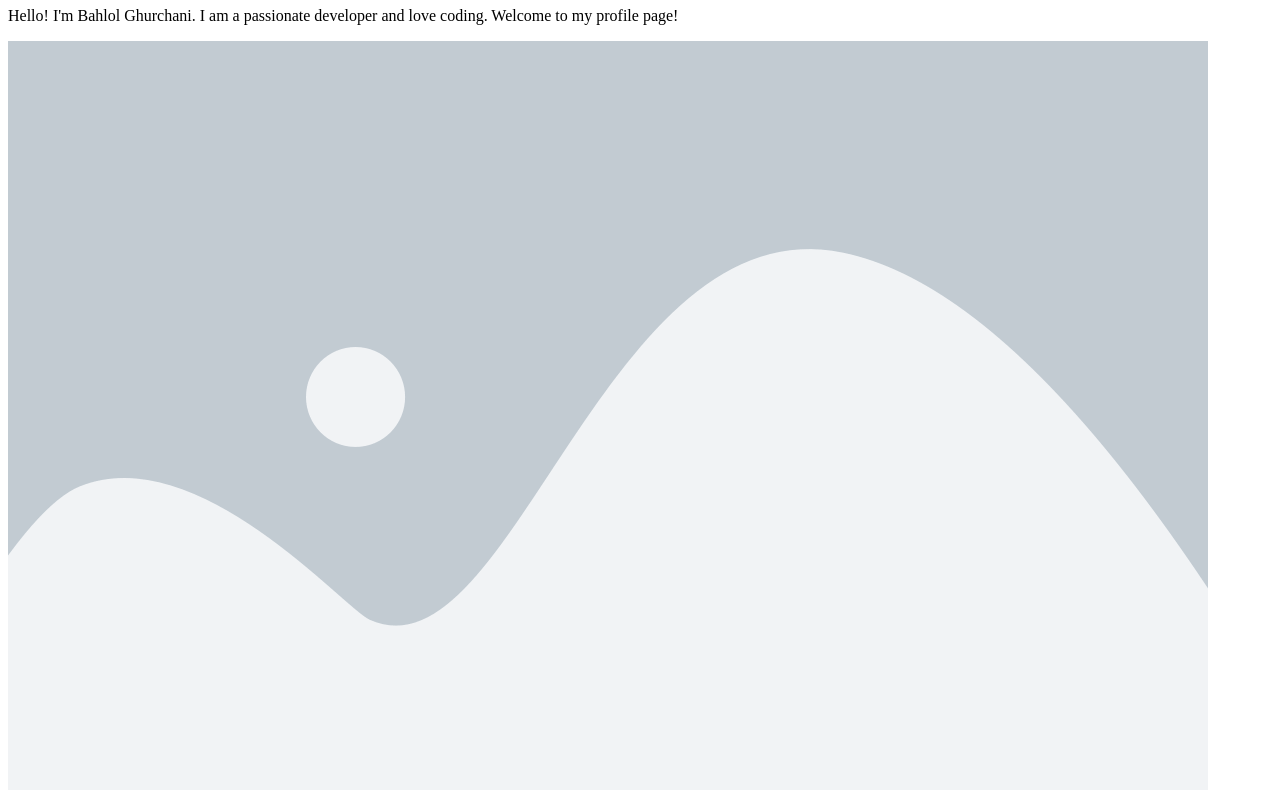
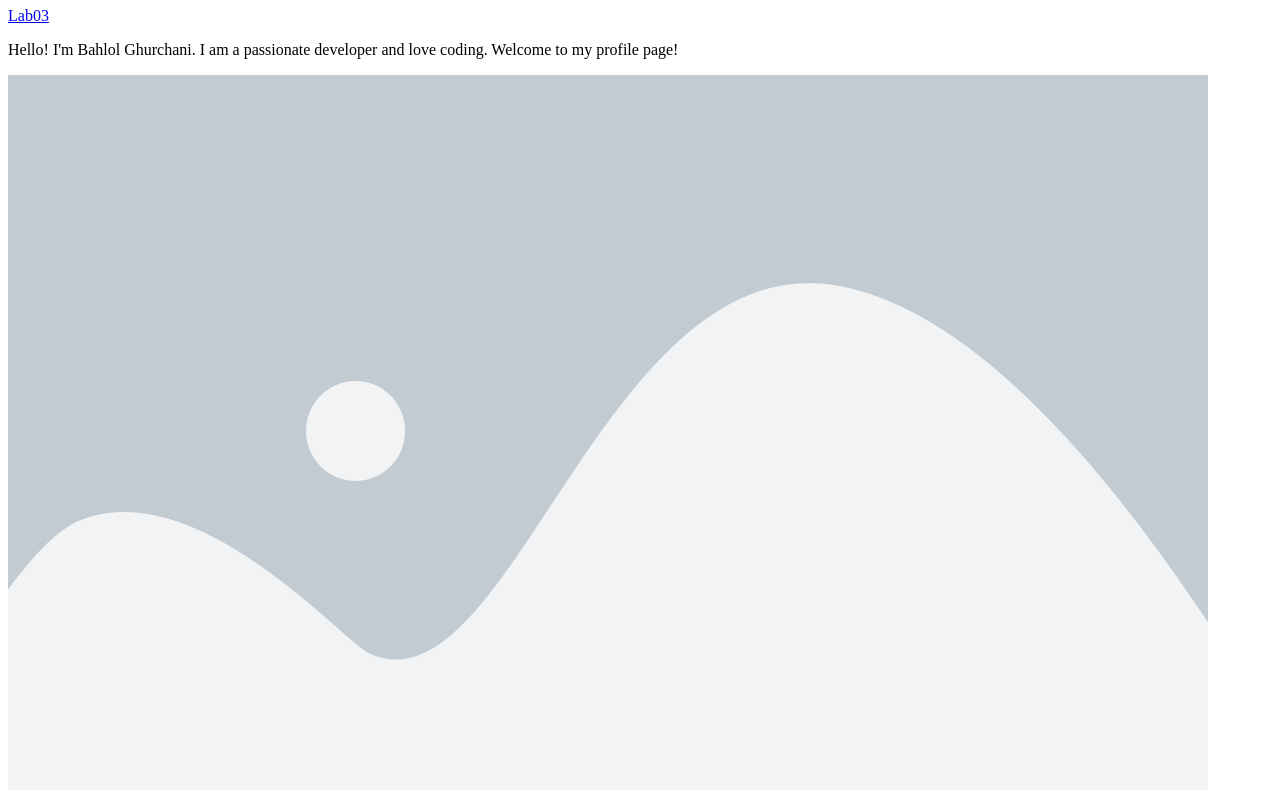
Before and after one commit to bahlol6097010/bahlol6097010, a plain HTML site: page index.html in a window 1280 px wide. Shown: the part 73-863 px from the top of the page. Drawn offline with Linux system fonts and the light colour scheme.

Commit message:
Update index.html

```diff
--- a/index.html
+++ b/index.html
@@ -7,6 +7,7 @@
 </head>
 <body>
     <h1>Bahlol Ghurchani</h1>
+    <a href="lab03.html">Lab03</a>
 
     <p>Hello! I'm Bahlol Ghurchani. I am a passionate developer and love coding. Welcome to my profile page!</p>
 
```
